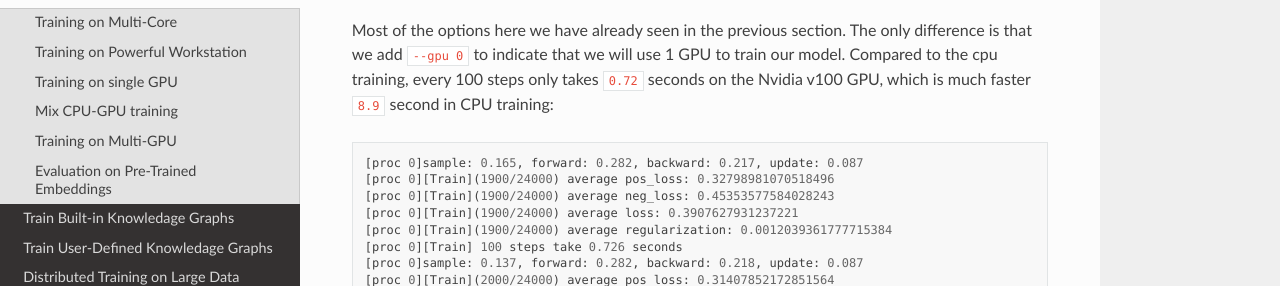
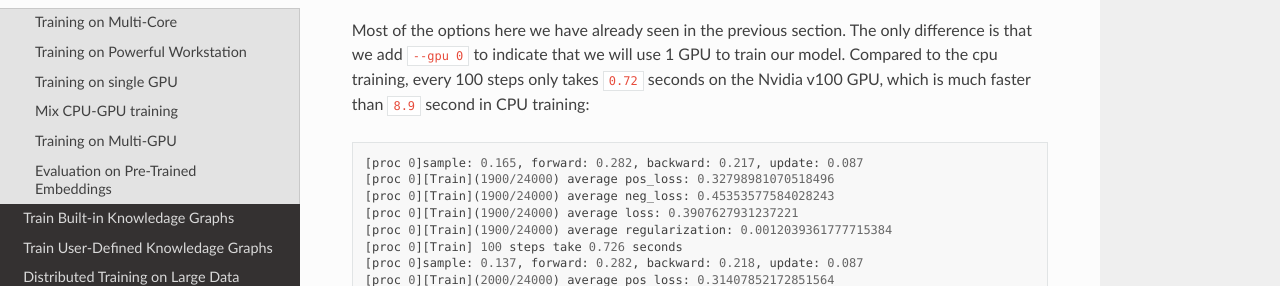
Before and after one commit to awslabs/dgl-ke, a Sphinx documentation site: the page built from docs/source/hyper_param.rst, in a window 1280 px wide and 900 px high, scrolled down 3721 px. Shown: the part 188-474 px from the top of the window. Built offline with Sphinx 7.4.7 and the Read the Docs theme 2.0.0, drawn with Linux system fonts in a browser that asks for light colours.

Commit message:
update doc

```diff
--- a/docs/source/hyper_param.rst
+++ b/docs/source/hyper_param.rst
@@ -121,7 +121,7 @@ The following command trains the ``transE`` model on ``FB15k`` on a single GPU::
     --neg_sample_size 200 --regularization_coef=1e-9 --hidden_dim 400 --gamma 19.9 \
     --lr 0.25 --batch_size_eval 16 --test -adv --gpu 0 --max_step 24000
 
-Most of the options here we have already seen in the previous section. The only difference is that we add ``--gpu 0`` to indicate that we will use 1 GPU to train our model. Compared to the cpu training, every 100 steps only takes ``0.72`` seconds on the Nvidia v100 GPU, which is much faster ``8.9`` second in CPU training::
+Most of the options here we have already seen in the previous section. The only difference is that we add ``--gpu 0`` to indicate that we will use 1 GPU to train our model. Compared to the cpu training, every 100 steps only takes ``0.72`` seconds on the Nvidia v100 GPU, which is much faster than ``8.9`` second in CPU training::
 
   [proc 0]sample: 0.165, forward: 0.282, backward: 0.217, update: 0.087
   [proc 0][Train](1900/24000) average pos_loss: 0.32798981070518496
--- a/docs/source/index.rst
+++ b/docs/source/index.rst
@@ -20,10 +20,6 @@ Knowledge graphs (KGs) are data structures that store information about differen
     :width: 650
 
 
-System Design and Implementation
----------------------------------------
-
-
 Get started with DGL-KE!
 ----------------------------------------
 
```
